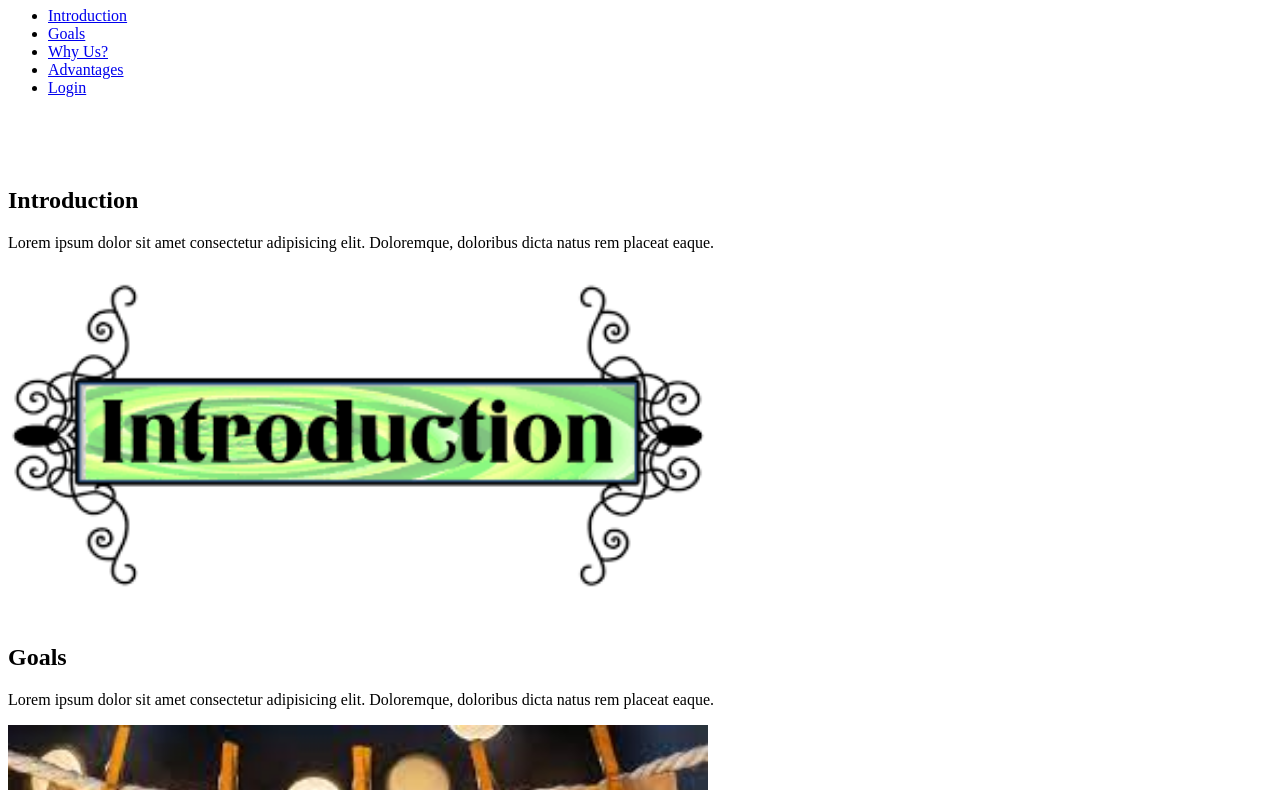
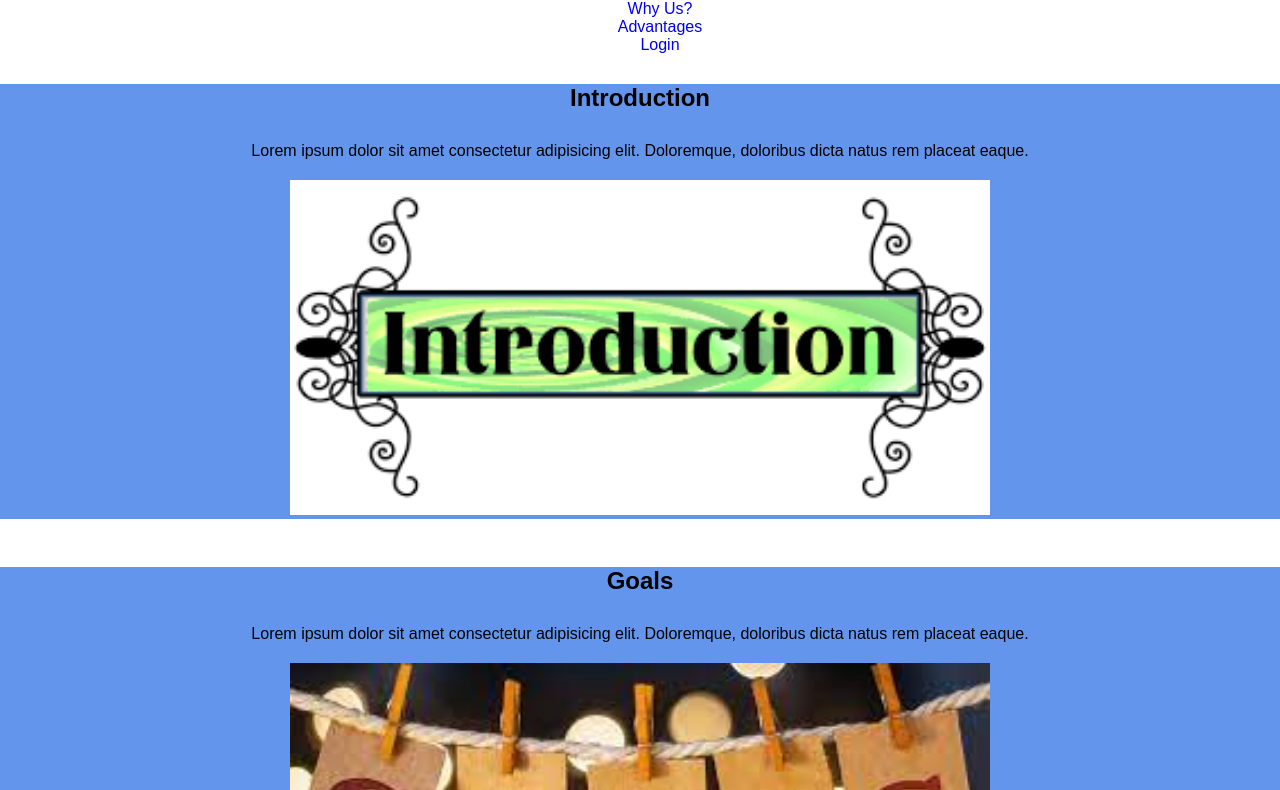
Before and after one commit to shararesadeghi/first-HTML-project, a plain HTML site: page index.html in a window 1280 px wide. Shown: the part 73-863 px from the top of the page. Drawn offline with Linux system fonts and the light colour scheme.

Commit message:
some style added

```diff
--- /dev/null
+++ b/index-style.css
@@ -0,0 +1,63 @@
+*{
+    margin: 0;
+}
+
+body{
+    font-family: Arial, Helvetica, sans-serif;
+}
+
+.main-header{
+
+    margin: 0 30px 30px;
+    color: blueviolet;
+    text-align: center;
+}
+.main-header li{
+    list-style-type: none;
+}
+
+.link{
+    text-decoration: none;
+}
+
+.link:hover{
+    color: brown;
+    background-color: burlywood;
+}
+
+.main{
+    text-align: center;
+}
+section{
+    background-color:cornflowerblue;
+
+}
+section h2{
+    margin: 30px 0;
+}
+section p{
+    margin-bottom: 20px;
+}
+
+footer{
+    text-align: center;
+}
+footer li{
+    list-style: none;
+    padding: 10px;
+}
+
+footer ul{
+    padding: 20px;
+    background-color:darksalmon;
+
+}
+
+footer article:last-child{
+    background-color:seagreen;
+    padding: 20px;
+}
+footer article:last-child label{
+    color: white;
+    margin-right: 20px;
+}
--- a/index.html
+++ b/index.html
@@ -4,25 +4,24 @@
     <meta charset="UTF-8">
     <meta http-equiv="X-UA-Compatible" content="IE=edge">
     <meta name="viewport" content="width=device-width, initial-scale=1.0">
+    <link rel="stylesheet" href="index-style.css">
     <title>First HTML</title>
 </head>
 <body>
-    <header>
+    <header class="main-header">
         <h1>First HTML</h1>
         <nav>
             <ul>
-            <li><a href="#introduction">Introduction</a> </li>
-            <li><a href="goals">Goals</a> </li>
-            <li><a href="why us">Why Us?</a> </li>
-            <li><a href="advantages">Advantages</a> </li>
-            <li><a href="./login.html">Login</a></li>
+                <li><a class="link" href="#introduction">Introduction</a> </li>
+                <li><a  class="link" href="#goals">Goals</a> </li>
+                <li><a  class="link" href="#why us">Why Us?</a> </li>
+            <li><a class="link" href="#advantages">Advantages</a> </li>
+            <li><a class="link" href="./login.html">Login</a></li>
             </ul>
         </nav>
     </header>
-    <br>
-    <br>
-    <br>
-    <main>
+
+    <main class="main">
         <section id='introduction'>
             <h2>Introduction</h2>
             <p>
```
Also changed, not shown: login.html (+4 -4 lines).
